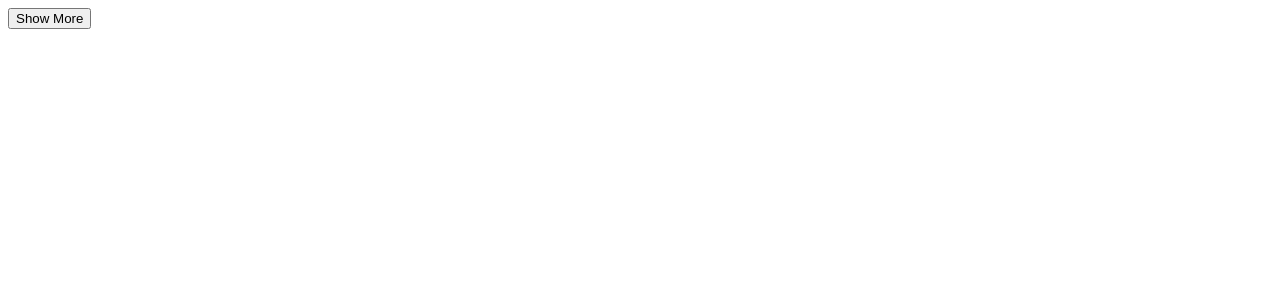
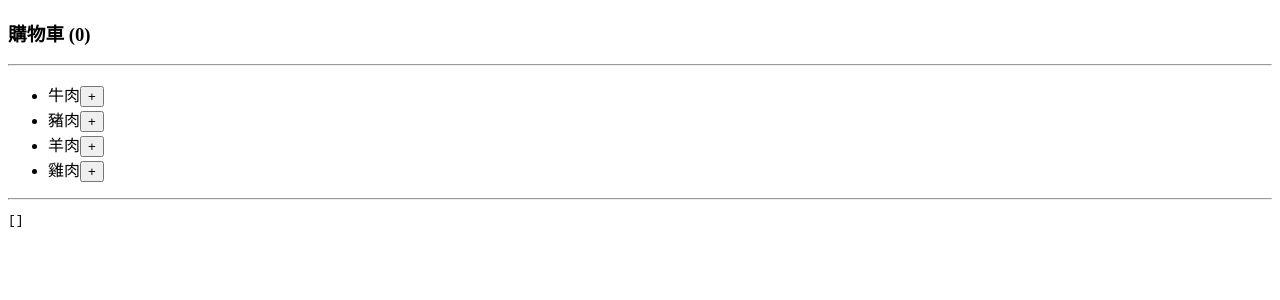
Before and after one commit to timchao0825/React.js-Training, a React (Create React App) app: page / in a window 1280 px wide. Shown: the top 300 px of the page. Built offline with nearby package versions, Linux system fonts and the light colour scheme.

Commit message:
Context API

```diff
--- a/package.json
+++ b/package.json
@@ -32,5 +32,9 @@
       "last 1 firefox version",
       "last 1 safari version"
     ]
+  },
+  "devDependencies": {
+    "eslint": "^6.8.0",
+    "eslint-plugin-react": "^7.19.0"
   }
 }
--- /dev/null
+++ b/src/context/App.js
@@ -0,0 +1,40 @@
+import React, { Component } from 'react';
+
+import Header from './Header.js';
+import ProductList from './ProductList.js';
+
+// import OrderContent from './context/OrderContext.js';
+// 簡化
+import {Provider} from './context/OrderContext.js';
+
+class App extends Component {
+  state = {
+    orders: [],
+  };
+  addOrder = (order) =>{
+    this.setState({
+      orders: [...this.state.orders, order],
+    })
+  }
+  render() {
+    const {orders} = this.state;
+    const contextValue = {
+      orders,
+      addOrder:this.addOrder,
+    }
+    return (
+      <div>
+        <Provider value={contextValue}>
+          <Header />
+          <ProductList/>
+        </Provider>
+        <hr/>
+        <pre>
+          {JSON.stringify(orders, null, 2)}
+        </pre>
+      </div>
+    );
+  }
+}
+
+export default App;
--- /dev/null
+++ b/src/context/Header.js
@@ -0,0 +1,25 @@
+import React, { Component } from 'react';
+
+// import OrderContent from './context/OrderContext.js';
+// 簡化
+import {Consumer} from './context/OrderContext.js';
+
+class Header extends Component {
+  render() {
+    const {orders} = this.props;
+    return (
+      <div>
+        <h3>
+          <Consumer>
+            {value=>(
+              `購物車 (${value.orders.length})`
+            )}
+          </Consumer>
+        </h3>
+        <hr />
+      </div>
+    );
+  }
+}
+
+export default Header;
--- /dev/null
+++ b/src/context/Product.js
@@ -0,0 +1,25 @@
+import React, { Component } from 'react';
+
+// import OrderContext from './context/OrderContext.js';
+// 簡化
+import {Consumer} from './context/OrderContext.js';
+
+class Product extends Component {
+  render() {
+    const {id, name} = this.props;
+    return (
+    <li>
+      <span>{name}</span>
+      {/* <button onClick={addOrder.bind(this,id)}>+</button> */}
+      <Consumer>
+        {value=>(
+          <button onClick={()=>value.addOrder(id)}>+</button>
+        )}
+      </Consumer>
+
+    </li>
+    );
+  }
+}
+
+export default Product;
--- /dev/null
+++ b/src/context/ProductList.js
@@ -0,0 +1,26 @@
+import React, { Component } from 'react';
+
+import Product from './Product.js';
+
+const foodlists = [
+  {id:1,name:'牛肉'},
+  {id:2,name:'豬肉'},
+  {id:3,name:'羊肉'},
+  {id:4,name:'雞肉'},
+]
+
+class ProductList extends Component {
+  render() {
+    // const {addOrder} = this.props;
+    return (
+      <ul>
+        {foodlists.map((foodlist)=>{
+          // return <Product {...foodlist} addOrder={addOrder} key={foodlist.id}/>
+          return <Product {...foodlist} key={foodlist.id}/>
+        })}
+      </ul>
+    );
+  }
+}
+
+export default ProductList;
--- /dev/null
+++ b/src/context/context/OrderContext.js
@@ -0,0 +1,16 @@
+import { createContext } from "react";
+
+// const context = createContext({
+//   orders:[],
+//   addOrder:()=>{},
+
+// });
+
+// export default context;
+
+// 簡化
+
+export const { Provider, Consumer } = createContext({
+  orders: [],
+  addOrder: () => {}
+});
--- a/src/index.js
+++ b/src/index.js
@@ -69,5 +69,9 @@ import ReactDOM from 'react-dom';
 // ReactDOM.render(<App /> , document.getElementById('root'));
 
 // Portal
-import App from './portal/App.js';
+// import App from './portal/App.js';
+// ReactDOM.render(<App /> , document.getElementById('root'));
+
+// Context
+import App from './context/App.js';
 ReactDOM.render(<App /> , document.getElementById('root'));
--- a/src/portal/App.js
+++ b/src/portal/App.js
@@ -6,9 +6,16 @@ class App extends Component {
     detailVisible: false,
   }
   showMore = () => {
-    this.setState({
-      detailVisible:true,
-    })
+    if(this.state.detailVisible){
+      this.setState({
+        detailVisible:false,
+      })
+    }else{
+      this.setState({
+        detailVisible:true,
+      })
+    }
+
   }
   render() {
     const {detailVisible} = this.state;
```
Also changed, not shown: .eslintrc.js (added), 2 other files (tests, documents, lock files or other folders).
